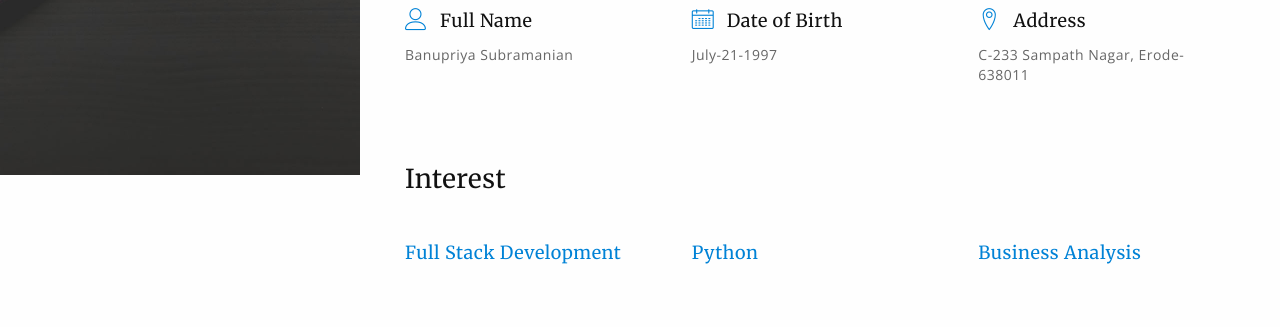
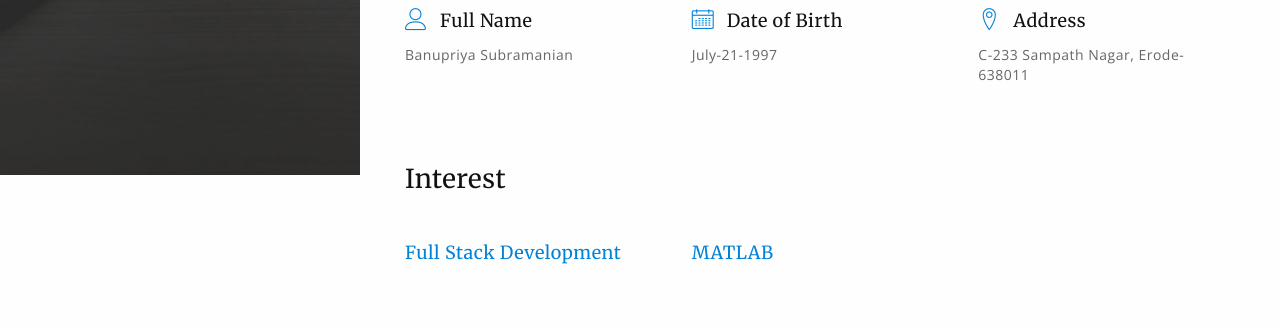
Before and after one commit to BanupriyaSubramaninan/Profile, a plain HTML site: page index.html in a window 1280 px wide. Shown: the part 625-952 px from the top of the page. Drawn offline with nearby package versions, Linux system fonts and the light colour scheme.

Commit message:
Add files via upload

```diff
--- a/index.html
+++ b/index.html
@@ -140,17 +140,12 @@
 
                     <div class="col-md-4">
                         <div class="award">
-                            <h5 class="text-primary">Python</h5>
+                            <h5 class="text-primary">MATLAB</h5>
 
                         </div>
                     </div><!-- / award -->
 
-                    <div class="col-md-4">
-                        <div class="award">
-                            <h5 class="text-primary">Business Analysis</h5>
 
-                        </div>
-                    </div><!-- / award -->
                 </div><!-- / row -->
                 <!-- / awards -->
 
```
